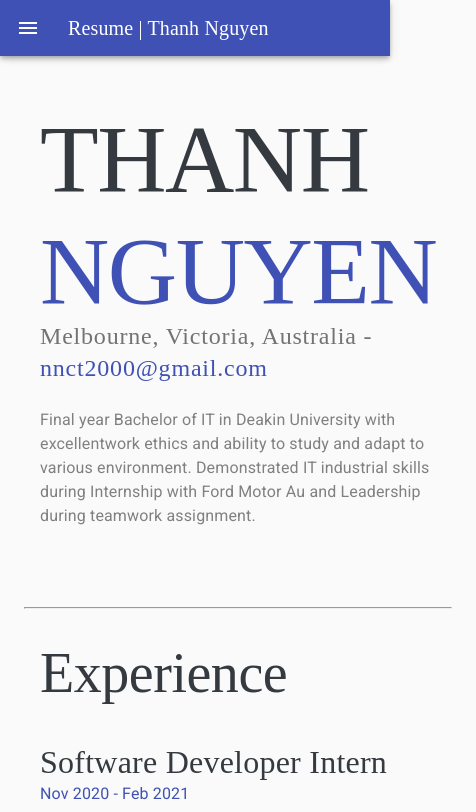
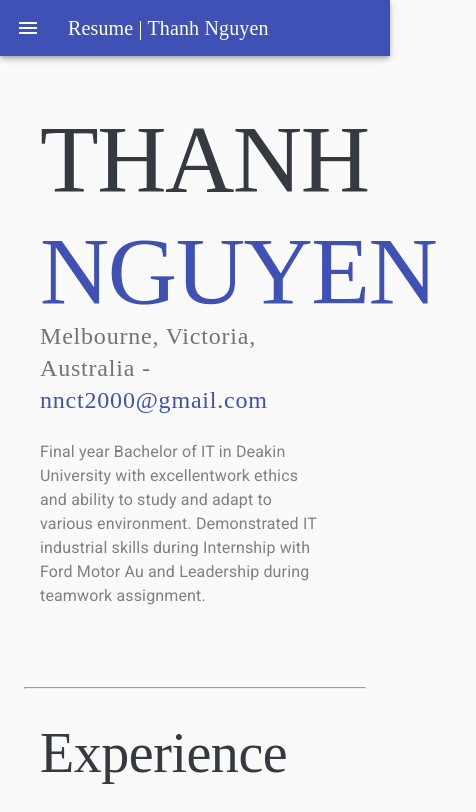
Before and after one commit to NNCT2904/nnct2904.github.io, a React (Create React App) app: page / in a window 390 px wide. Shown: the top 812 px of the page, 476 px wide, since content can reach past the window. Built offline with nearby package versions, Linux system fonts and the light colour scheme; a web font is replaced by a local one.

Commit message:
Fix mobile rendering issue
render is wider than device width

```diff
--- a/src/pages/Style.ts
+++ b/src/pages/Style.ts
@@ -13,6 +13,7 @@ const useStyles = makeStyles(() =>
       display: 'flex',
       flexGrow: 1,
       align: 'center',
+      maxWidth: '80vw',
     },
   })
 );
```
